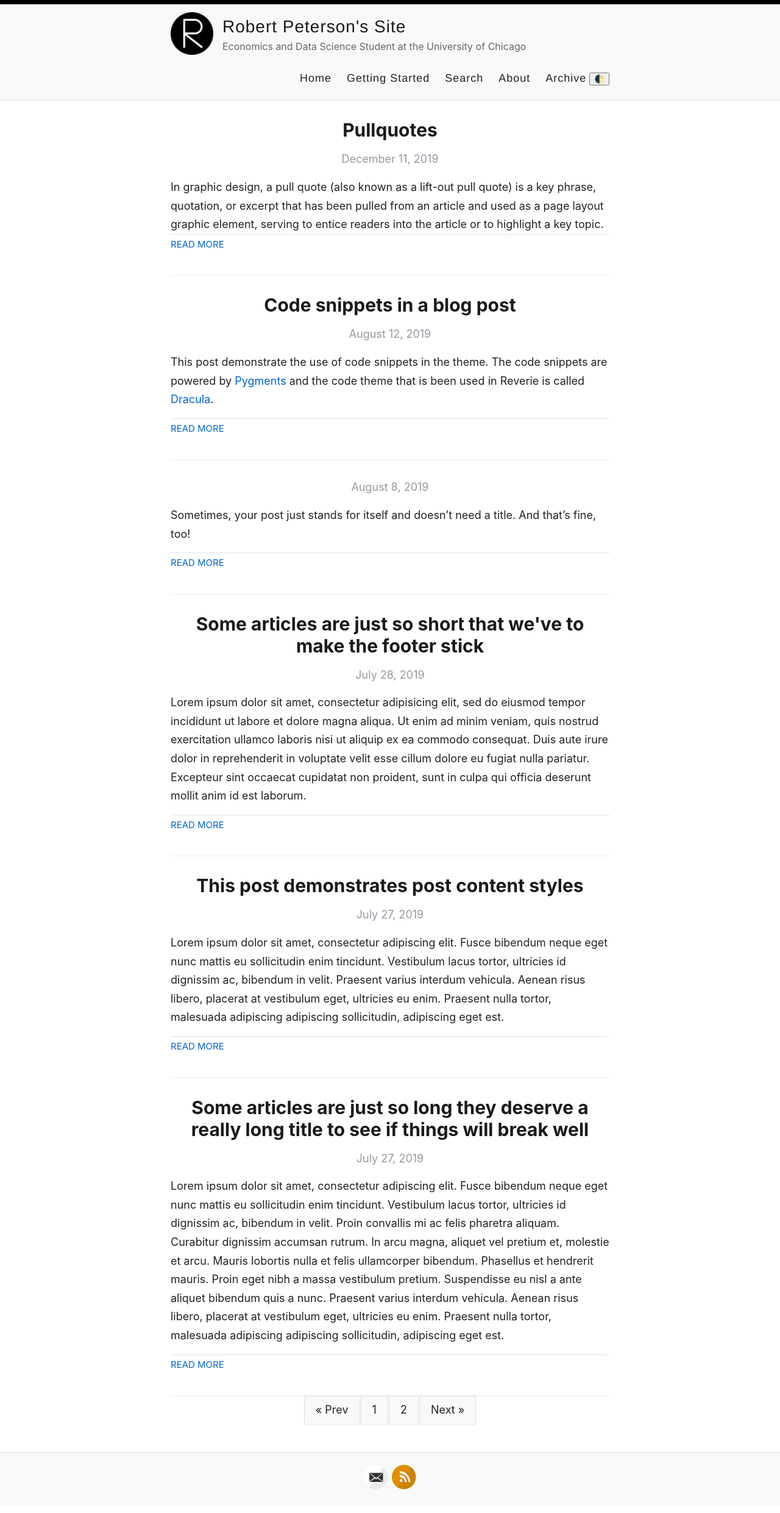
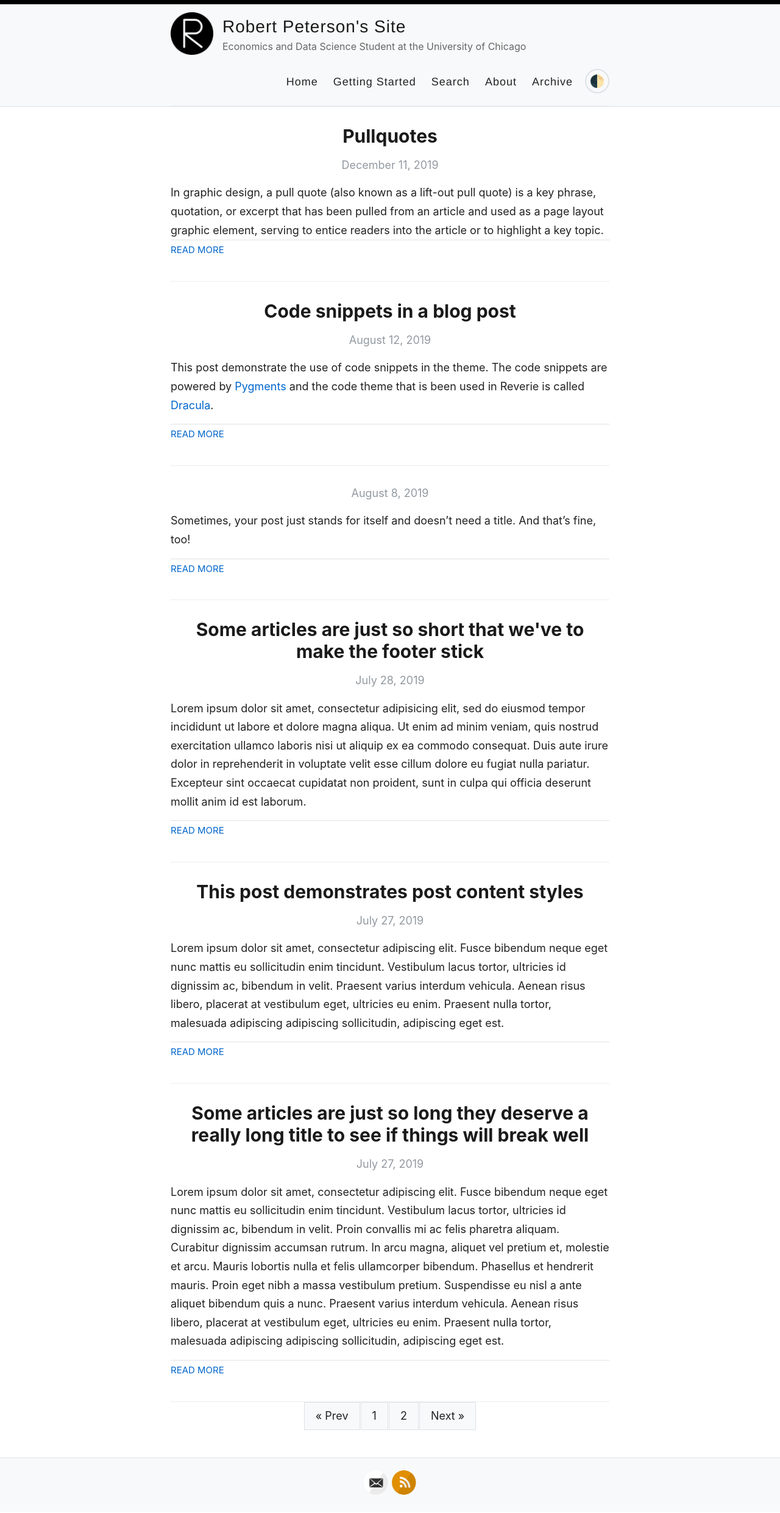
Before and after one commit to RobfPeterson/RobfPeterson.github.io, a Jekyll site: the page built from index.html, in a window 1280 px wide. Shown: the whole page at 61% size. Built offline with Jekyll 4.4.1, drawn with Linux system fonts in a browser that asks for light colours; the list of posts is cut into pages by our own code.

Commit message:
Update default.html

```diff
--- a/_layouts/default.html
+++ b/_layouts/default.html
@@ -11,8 +11,6 @@
         const savedTheme = localStorage.getItem('theme') || 'light';
         document.documentElement.setAttribute('data-theme', savedTheme);
       })();
-      const savedTheme = localStorage.getItem('theme') ||
-  (window.matchMedia('(prefers-color-scheme: dark)').matches ? 'dark' : 'light');
     </script>
 
     <link rel="stylesheet" type="text/css" href="{{ site.baseurl }}/assets/style.css" />
@@ -39,7 +37,9 @@
                 <a href="{{ site.baseurl }}/search">Search</a>
                 <a href="{{ site.baseurl }}/about">About</a>
                 <a href="{{ site.baseurl }}/archive">Archive</a>
-                <button id="theme-toggle" onclick="toggleTheme()">🌓</button>
+                <button id="theme-toggle" class="theme-toggle" aria-label="Toggle dark mode">
+                  <span class="theme-icon">🌓</span>
+                </button>
             </nav>
           </header>
         </div>
@@ -67,11 +67,29 @@
 
         html.setAttribute('data-theme', newTheme);
         localStorage.setItem('theme', newTheme);
+
+        // Update button icon
+        updateThemeIcon(newTheme);
       }
 
-  // Set initial theme
-    const savedTheme = localStorage.getItem('theme') || 'light';
-    document.documentElement.setAttribute('data-theme', savedTheme);
+      function updateThemeIcon(theme) {
+        const icon = document.querySelector('.theme-icon');
+        if (icon) {
+          icon.textContent = theme === 'dark' ? '☀️' : '🌓';
+        }
+      }
+
+      // Set initial icon
+      document.addEventListener('DOMContentLoaded', function() {
+        const currentTheme = document.documentElement.getAttribute('data-theme');
+        updateThemeIcon(currentTheme);
+
+        // Add click handler
+        const toggleButton = document.getElementById('theme-toggle');
+        if (toggleButton) {
+          toggleButton.addEventListener('click', toggleTheme);
+        }
+      });
     </script>
   </body>
 </html>
```
Lines whose indentation alone changed are shown as unchanged.
